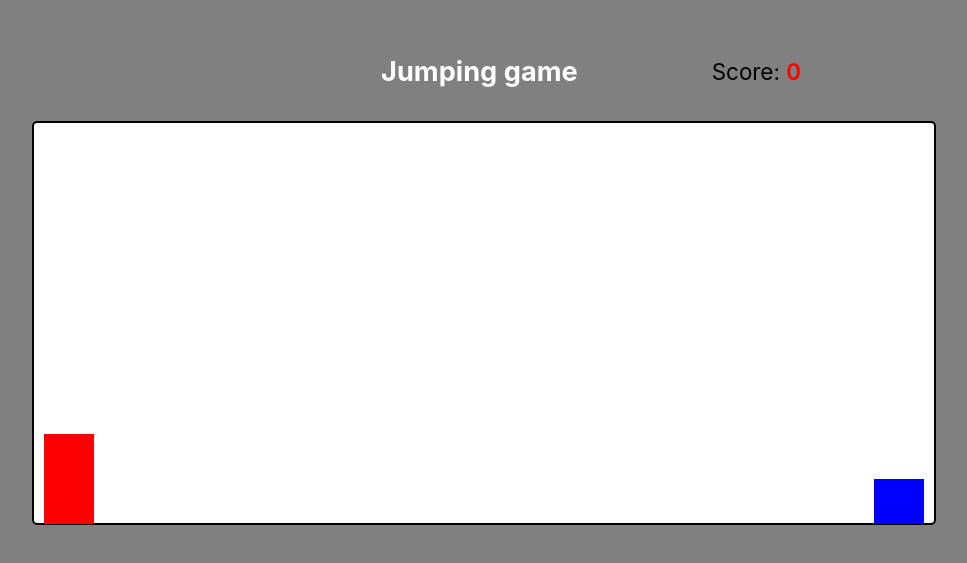
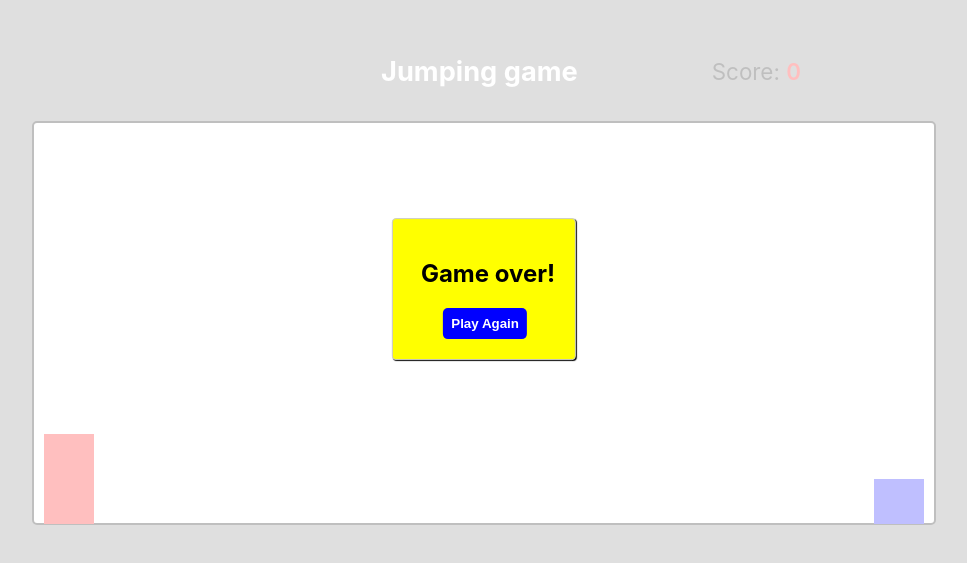
Before and after one commit to miloss98/jumping-game, a React (Create React App) app: page / in a window 1280 px wide. Shown: the part 111-674 px from the top of the page, without its empty margins (156-1123 px from the left). Built offline with nearby package versions, Linux system fonts and the light colour scheme.

Commit message:
big update

```diff
--- a/package.json
+++ b/package.json
@@ -12,6 +12,7 @@
     "@types/react-dom": "^18.0.6",
     "react": "^18.2.0",
     "react-dom": "^18.2.0",
+    "react-modal": "^3.15.1",
     "react-scripts": "5.0.1",
     "typescript": "^4.7.4",
     "web-vitals": "^2.1.4"
@@ -39,5 +40,8 @@
       "last 1 firefox version",
       "last 1 safari version"
     ]
+  },
+  "devDependencies": {
+    "@types/react-modal": "^3.13.1"
   }
 }
--- a/src/components/Game.tsx
+++ b/src/components/Game.tsx
@@ -1,10 +1,83 @@
+import { useEffect, useRef, useState } from "react";
 import "./../styles/game.css";
+import Modal from "react-modal";
+Modal.setAppElement("#root");
 const Game = () => {
+  const charRef = useRef<HTMLDivElement>(null!);
+  const obsRef = useRef<HTMLDivElement>(null!);
+  //const [points, setPoints] = useState<number>(0);
+  const [modalIsOpen, setModalIsOpen] = useState<boolean>(false);
+
+  const jump = (): void => {
+    charRef.current.classList.add("animate");
+    setTimeout(() => {
+      charRef.current.classList.remove("animate");
+    }, 300);
+  };
+
+  const refreshWindow = (): void => {
+    window.location.reload();
+  };
+  /* function for checking collision */
+  const check = (): void => {
+    setInterval(() => {
+      var characterTop = parseInt(
+        window.getComputedStyle(charRef.current).getPropertyValue("top")
+      );
+      let obstacleLeft = parseInt(
+        window.getComputedStyle(obsRef.current).getPropertyValue("left")
+      );
+      if (obstacleLeft < 40 && obstacleLeft > 0 && characterTop >= 266) {
+        obsRef.current.style.animation = "none";
+        openModal();
+      }
+    }, 10);
+  };
+
+  /* Modal */
+  const openModal = (): void => {
+    setModalIsOpen(true);
+  };
+  const closeModal = (): void => {
+    setModalIsOpen(false);
+    refreshWindow();
+  };
+
+  useEffect(() => {
+    check();
+  });
+  const customStyles = {
+    content: {
+      top: "50%",
+      left: "50%",
+      right: "auto",
+      bottom: "auto",
+      backgroundColor: "yellow",
+      transform: "translate(-50%, -50%)",
+      boxShadow: "1px 1px 1px black",
+    },
+  };
   return (
-    <div className="game-container">
-      <div className="character"> </div>
-      <div className="obstacle"> </div>
-    </div>
+    <>
+      <div onClick={jump} className="game-container">
+        <div ref={charRef} className="character"></div>
+        <div ref={obsRef} className="obstacle"></div>
+      </div>
+      {modalIsOpen && (
+        <section className="modal-container">
+          <Modal
+            isOpen={modalIsOpen}
+            onRequestClose={closeModal}
+            style={customStyles}
+          >
+            <h2 className="game-over">Game over!</h2>
+            <button className="play-again" onClick={closeModal}>
+              Play Again
+            </button>
+          </Modal>
+        </section>
+      )}
+    </>
   );
 };
 
--- a/src/styles/game.css
+++ b/src/styles/game.css
@@ -14,6 +14,26 @@
   top: 311px;
   left: 10px;
 }
+.animate {
+  animation: jump 0.3s linear;
+}
+@keyframes jump {
+  0% {
+    top: 311px;
+  }
+  30% {
+    top: 246px;
+  }
+  50% {
+    top: 226px;
+  }
+  80% {
+    top: 246px;
+  }
+  100% {
+    top: 311px;
+  }
+}
 .obstacle {
   width: 50px;
   height: 45px;
@@ -21,4 +41,31 @@
   position: relative;
   top: 266px;
   left: 840px;
+  animation: obstacle 1.5s infinite linear;
 }
+@keyframes obstacle {
+  0% {
+    left: 840px;
+  }
+  100% {
+    left: -70px;
+  }
+}
+/* modal */
+.game-over {
+  color: black;
+  margin-left: 0.5rem;
+}
+.play-again {
+  border: none;
+  font-weight: bold;
+  border-radius: 5px;
+  background-color: blue;
+  color: white;
+  padding: 0.5rem;
+  margin-left: 1.9rem;
+}
+.play-again:hover {
+  cursor: pointer;
+  filter: brightness(70%);
+}
```
Also changed, not shown: 1 other file (tests, documents, lock files or other folders).
